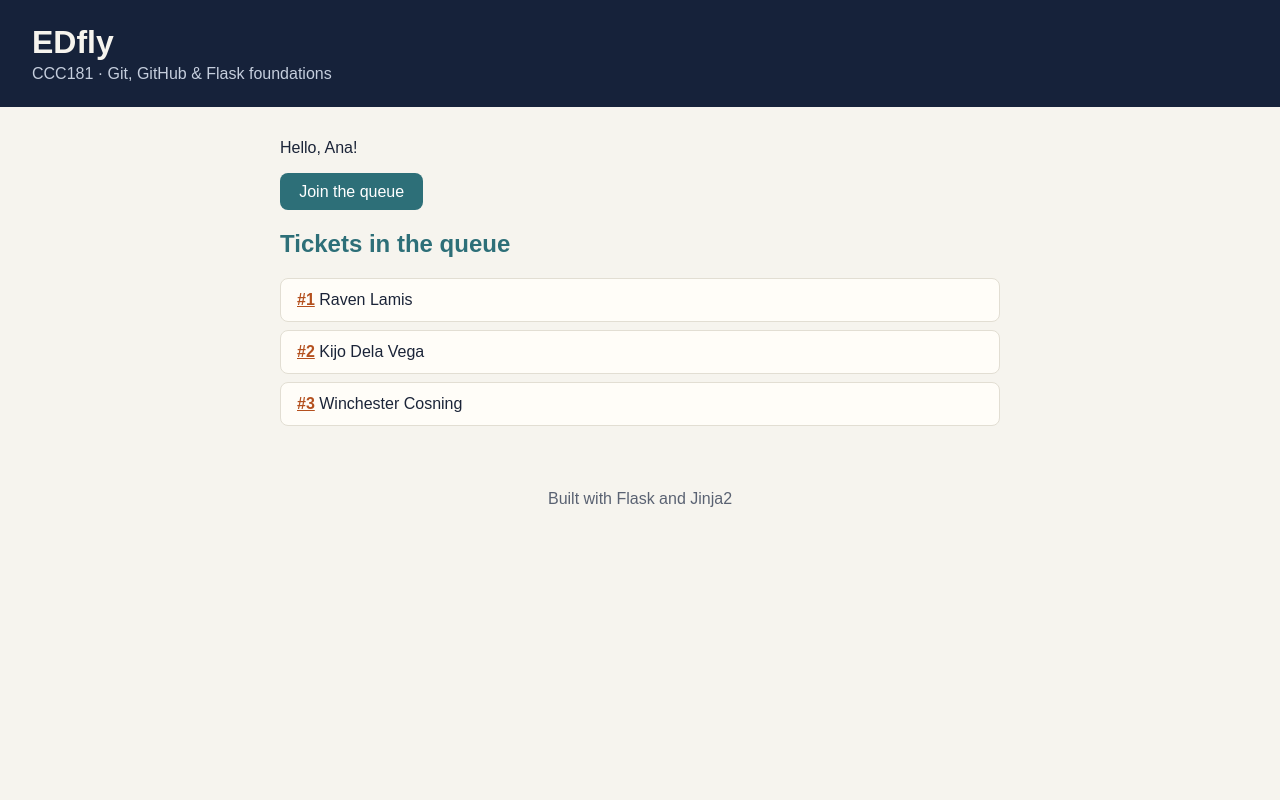
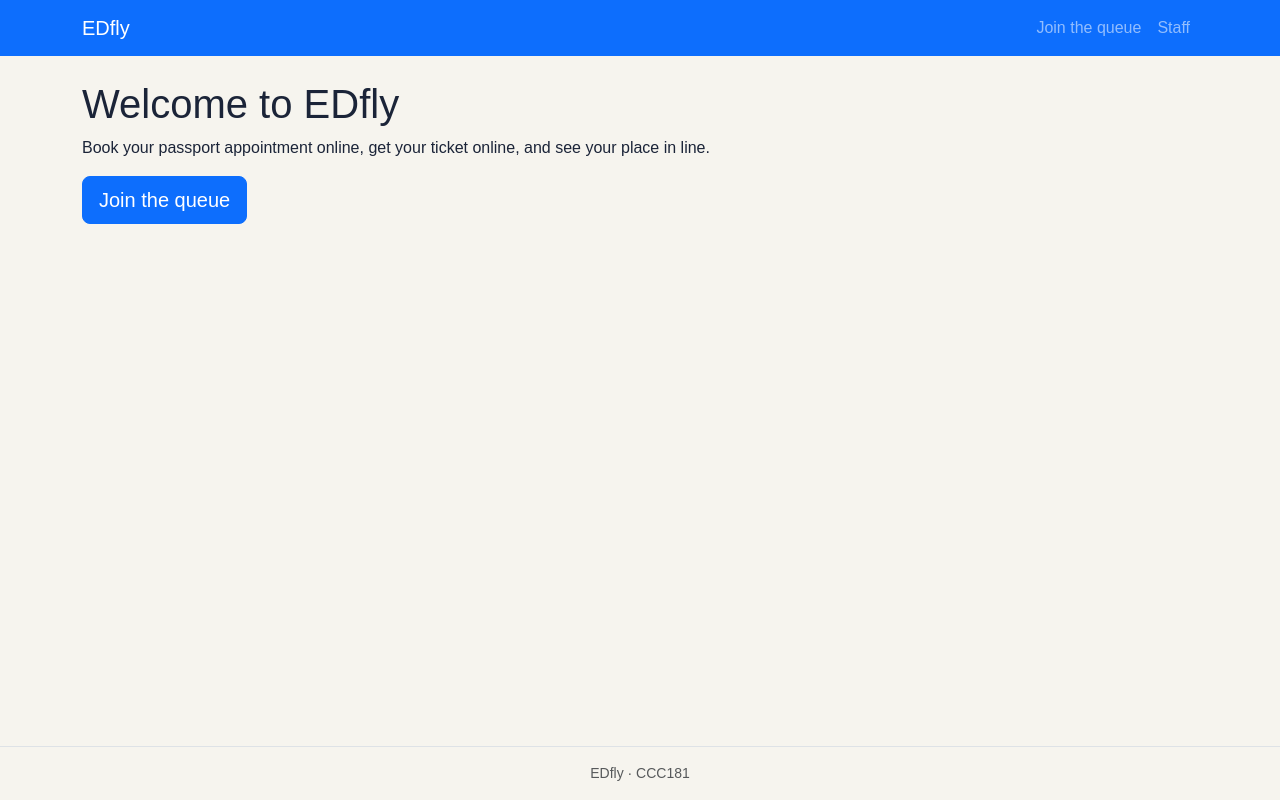
Before and after one commit to eddie2252/CCC181-GitHub-repository, a Flask app: page / in a window 1280 px wide. Run offline with Flask 3, Linux system fonts and the light colour scheme.

Commit message:
Add Bootstrap layout and navigation (#1)

```diff
--- a/app.py
+++ b/app.py
@@ -4,9 +4,9 @@ Run it with:
     flask --app app run --debug
 then open http://127.0.0.1:5000
 """
-from flask import Flask, abort, redirect, render_template, request, url_for
-
+from flask import Flask, abort, flash, redirect, render_template, request, url_for
 app = Flask(__name__)
+app.secret_key = "dev-only-change-me"
 
 
 SERVICES = [
@@ -45,20 +45,14 @@ def ticket(ticket_id):
     abort(404)  # no ticket with that number
 
 
-@app.route("/join", methods=["GET", "POST"])
-def join():
-    # GET: show the empty form. POST: the form was submitted.
-    if request.method == "POST":
-        name = request.form.get("name", "").strip()
-        if not name:
-            return render_template("join.html", error="Please enter your name.")
+@app.route("/join")
+def join_form():
+    return render_template("join.html")
 
-        number = TICKETS[-1]["number"] + 1 if TICKETS else 1
-        TICKETS.append({"number": number, "name": name})
-        # Redirect after POST so refreshing the page doesn't join twice.
-        return redirect(url_for("ticket", ticket_id=number))
 
-    return render_template("join.html")
+@app.route("/staff")
+def staff_dashboard():
+    return "Staff dashboard coming soon"
 
 
 @app.route("/hello")
--- a/templates/base.html
+++ b/templates/base.html
@@ -4,20 +4,57 @@
   <meta charset="utf-8">
   <meta name="viewport" content="width=device-width, initial-scale=1">
   <title>{% block title %}EDfly{% endblock %}</title>
-  {# Link static files with url_for instead of hard-coding paths #}
+  <link rel="stylesheet"
+        href="https://cdn.jsdelivr.net/npm/bootstrap@5.3.3/dist/css/bootstrap.min.css">
   <link rel="stylesheet" href="{{ url_for('static', filename='css/style.css') }}">
 </head>
-<body>
-  <header>
-    <h1><a href="{{ url_for('index') }}">EDfly</a></h1>
-    <p class="tagline">CCC181 · Git, GitHub &amp; Flask foundations</p>
-  </header>
+<body class="d-flex flex-column min-vh-100">
+  <a class="visually-hidden-focusable" href="#main">Skip to main content</a>
 
-  <main>
+  <nav class="navbar navbar-expand-md bg-primary" data-bs-theme="dark">
+    <div class="container">
+      <a class="navbar-brand" href="{{ url_for('index') }}">EDfly</a>
+      <button class="navbar-toggler" type="button" data-bs-toggle="collapse"
+              data-bs-target="#mainNav" aria-controls="mainNav"
+              aria-expanded="false" aria-label="Toggle navigation">
+        <span class="navbar-toggler-icon"></span>
+      </button>
+      <div class="collapse navbar-collapse" id="mainNav">
+        <ul class="navbar-nav ms-auto">
+          <li class="nav-item">
+            <a class="nav-link {% if request.endpoint == 'join_form' %}active{% endif %}"
+               {% if request.endpoint == 'join_form' %}aria-current="page"{% endif %}
+               href="{{ url_for('join_form') }}">Join the queue</a>
+          </li>
+          <li class="nav-item">
+            <a class="nav-link {% if request.endpoint == 'staff_dashboard' %}active{% endif %}"
+               {% if request.endpoint == 'staff_dashboard' %}aria-current="page"{% endif %}
+               href="{{ url_for('staff_dashboard') }}">Staff</a>
+          </li>
+        </ul>
+      </div>
+    </div>
+  </nav>
+
+  <main id="main" class="container my-4 flex-grow-1">
+    {% with messages = get_flashed_messages(with_categories=true) %}
+      {% for category, message in messages %}
+        <div class="alert alert-{{ category }} alert-dismissible fade show" role="alert">
+          {{ message }}
+          <button type="button" class="btn-close" data-bs-dismiss="alert" aria-label="Close"></button>
+        </div>
+      {% endfor %}
+    {% endwith %}
+
     {% block content %}{% endblock %}
   </main>
 
-  <footer>Built with Flask and Jinja2</footer>
+  <footer class="border-top py-3 text-center text-body-secondary small">
+    EDfly · CCC181
+  </footer>
+
+  <script src="https://cdn.jsdelivr.net/npm/bootstrap@5.3.3/dist/js/bootstrap.bundle.min.js"></script>
   <script src="{{ url_for('static', filename='js/main.js') }}"></script>
+  {% block scripts %}{% endblock %}
 </body>
 </html>
--- a/templates/index.html
+++ b/templates/index.html
@@ -1,16 +1,8 @@
 {% extends "base.html" %}
 
 {% block content %}
-  <p>Hello, {{ name }}!</p>
+  <h1>Welcome to EDfly</h1>
+  <p>Book your passport appointment online, get your ticket online, and see your place in line.</p>
 
-  <p><a class="button" href="{{ url_for('join') }}">Join the queue</a></p>
-
-  <h2>Tickets in the queue</h2>
-  <ul class="tickets">
-    {% for t in tickets %}
-      <li><a href="{{ url_for('ticket', ticket_id=t.number) }}">#{{ t.number }}</a> {{ t.name }}</li>
-    {% else %}
-      <li>The queue is empty.</li>
-    {% endfor %}
-  </ul>
+ <p><a class="btn btn-primary btn-lg" href="{{ url_for('join_form') }}">Join the queue</a></p>
 {% endblock %}
```
